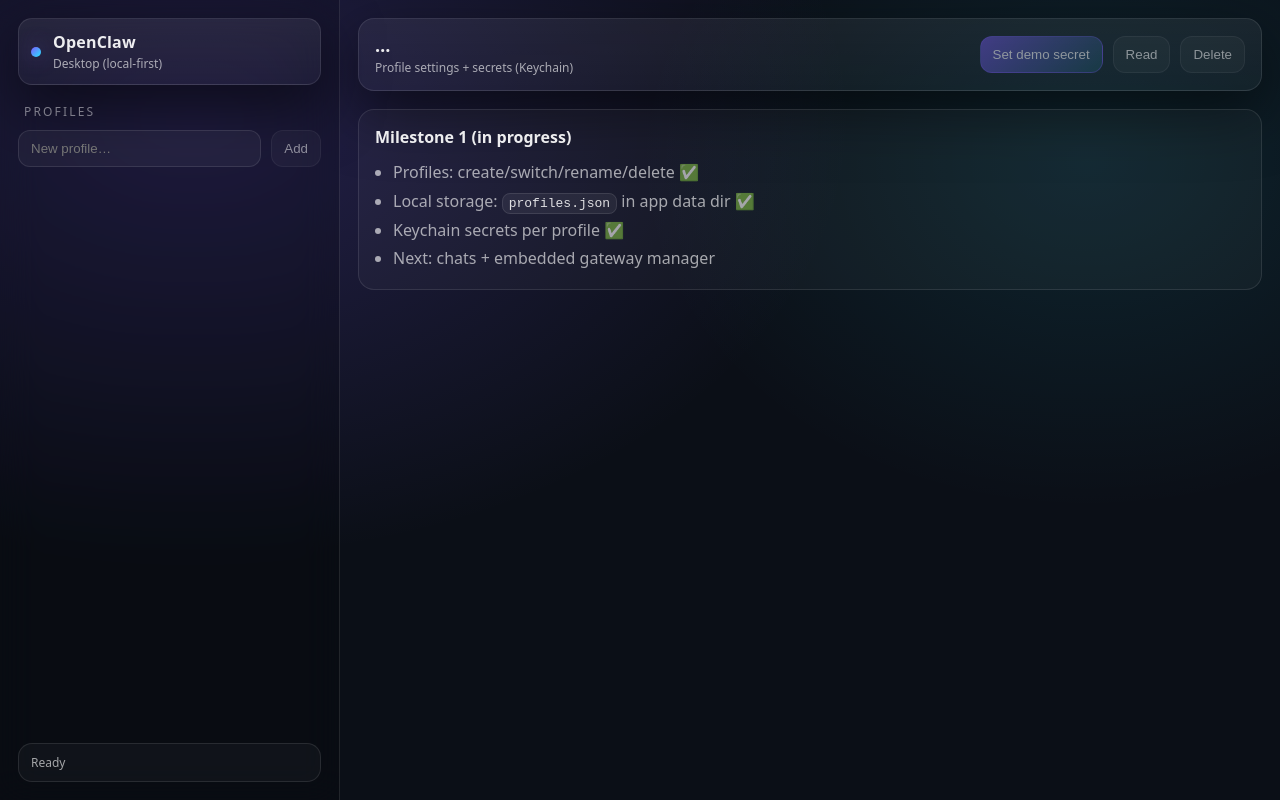
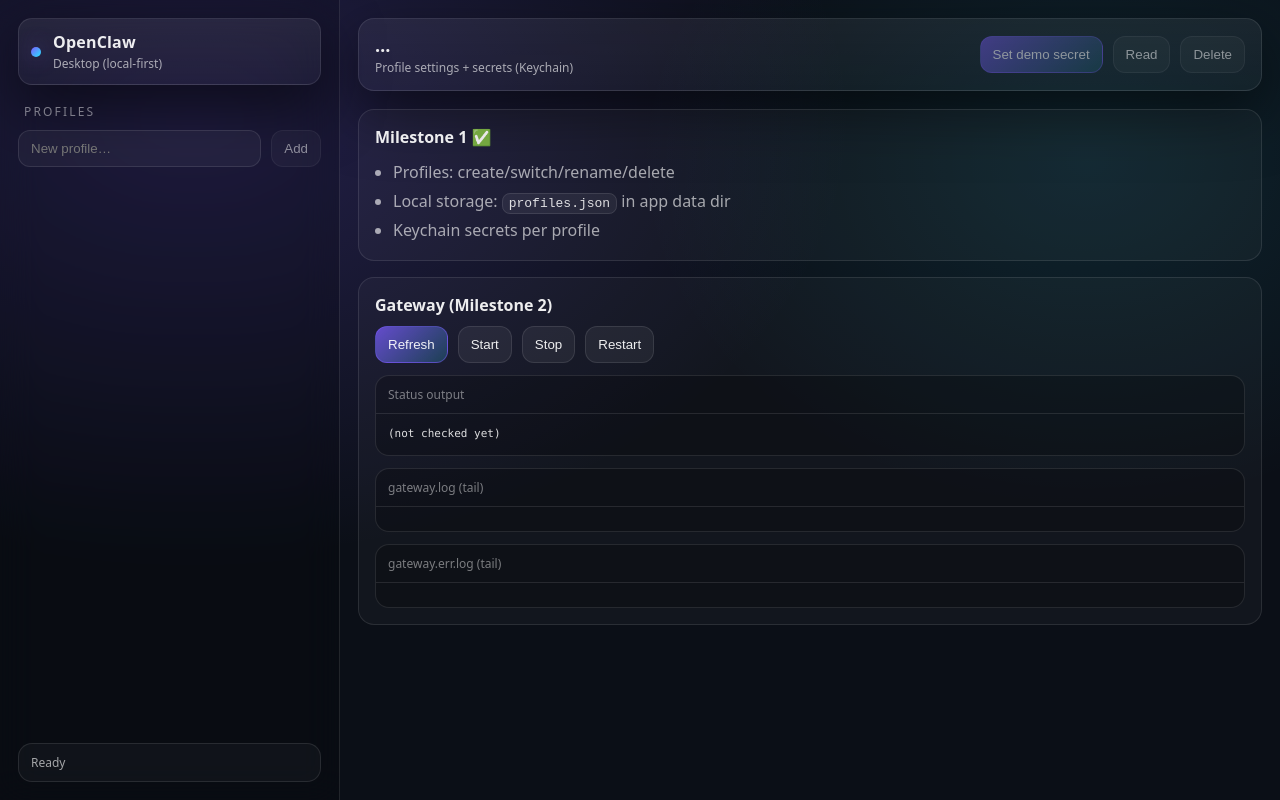
Before and after one commit to Aasishmuchala/OpenClaw-MacAPP, a React (Vite) app: page / in a window 1280 px wide. Built offline with nearby package versions, Linux system fonts and the light colour scheme.

Commit message:
feat: gateway controls (status/start/stop/restart) + log tail

```diff
--- a/src/App.css
+++ b/src/App.css
@@ -236,11 +236,54 @@ button:disabled {
   margin-top: 18px;
 }
 
+.oc-grid {
+  display: grid;
+  grid-template-columns: 1fr;
+  gap: 16px;
+}
+
 .oc-card {
   border: 1px solid var(--stroke);
   border-radius: 16px;
   padding: 16px;
   background: rgba(255, 255, 255, 0.03);
+}
+
+.oc-row {
+  display: flex;
+  flex-wrap: wrap;
+  gap: 10px;
+  margin-bottom: 12px;
+}
+
+.oc-mono {
+  margin-top: 12px;
+  border: 1px solid rgba(255, 255, 255, 0.10);
+  border-radius: 14px;
+  background: rgba(0, 0, 0, 0.22);
+  overflow: hidden;
+}
+
+.oc-mono-title {
+  font-size: 12px;
+  color: var(--muted2);
+  padding: 10px 12px;
+  border-bottom: 1px solid rgba(255, 255, 255, 0.10);
+}
+
+.oc-mono pre {
+  margin: 0;
+  padding: 12px;
+  font-family: ui-monospace, SFMono-Regular, Menlo, Monaco, Consolas, "Liberation Mono", "Courier New", monospace;
+  font-size: 11px;
+  line-height: 1.5;
+  color: rgba(255, 255, 255, 0.86);
+  white-space: pre-wrap;
+  word-break: break-word;
+}
+
+.oc-mono pre.danger {
+  color: rgba(255, 180, 190, 0.95);
 }
 
 .oc-card-title {
--- a/src/App.tsx
+++ b/src/App.tsx
@@ -1,6 +1,11 @@
 import { useEffect, useMemo, useState } from "react";
 import "./App.css";
 import {
+  gatewayLogs,
+  gatewayRestart,
+  gatewayStart,
+  gatewayStatus,
+  gatewayStop,
   profilesCreate,
   profilesDelete,
   profilesList,
@@ -9,6 +14,8 @@ import {
   secretDelete,
   secretGet,
   secretSet,
+  type GatewayLogs,
+  type GatewayStatus,
   type ProfilesStore,
 } from "./lib/tauri";
 
@@ -21,6 +28,8 @@ export default function App() {
   const [store, setStore] = useState<ProfilesStore | null>(null);
   const [busy, setBusy] = useState<string | null>(null);
   const [newProfileName, setNewProfileName] = useState("");
+  const [gw, setGw] = useState<GatewayStatus | null>(null);
+  const [gwLogs, setGwLogs] = useState<GatewayLogs | null>(null);
 
   const active = useMemo(() => {
     const id = store?.active_profile_id ?? null;
@@ -38,6 +47,54 @@ export default function App() {
       }
     })();
   }, []);
+
+  async function refreshGateway() {
+    setBusy("Checking gateway…");
+    try {
+      const s = await gatewayStatus();
+      setGw(s);
+      const l = await gatewayLogs(200);
+      setGwLogs(l);
+    } finally {
+      setBusy(null);
+    }
+  }
+
+  async function gwStart() {
+    setBusy("Starting gateway…");
+    try {
+      const s = await gatewayStart();
+      setGw(s);
+      const l = await gatewayLogs(200);
+      setGwLogs(l);
+    } finally {
+      setBusy(null);
+    }
+  }
+
+  async function gwStop() {
+    setBusy("Stopping gateway…");
+    try {
+      const s = await gatewayStop();
+      setGw(s);
+      const l = await gatewayLogs(200);
+      setGwLogs(l);
+    } finally {
+      setBusy(null);
+    }
+  }
+
+  async function gwRestart() {
+    setBusy("Restarting gateway…");
+    try {
+      const s = await gatewayRestart();
+      setGw(s);
+      const l = await gatewayLogs(200);
+      setGwLogs(l);
+    } finally {
+      setBusy(null);
+    }
+  }
 
   async function createProfile() {
     const name = newProfileName.trim();
@@ -196,15 +253,57 @@ export default function App() {
         </div>
 
         <div className="oc-content">
-          <div className="oc-card">
-            <div className="oc-card-title">Milestone 1 (in progress)</div>
-            <div className="oc-card-body">
-              <ul>
-                <li>Profiles: create/switch/rename/delete ✅</li>
-                <li>Local storage: <code>profiles.json</code> in app data dir ✅</li>
-                <li>Keychain secrets per profile ✅</li>
-                <li>Next: chats + embedded gateway manager</li>
-              </ul>
+          <div className="oc-grid">
+            <div className="oc-card">
+              <div className="oc-card-title">Milestone 1 ✅</div>
+              <div className="oc-card-body">
+                <ul>
+                  <li>Profiles: create/switch/rename/delete</li>
+                  <li>Local storage: <code>profiles.json</code> in app data dir</li>
+                  <li>Keychain secrets per profile</li>
+                </ul>
+              </div>
+            </div>
+
+            <div className="oc-card">
+              <div className="oc-card-title">Gateway (Milestone 2)</div>
+              <div className="oc-card-body">
+                <div className="oc-row">
+                  <button className="primary" onClick={refreshGateway} disabled={!!busy}>
+                    Refresh
+                  </button>
+                  <button onClick={gwStart} disabled={!!busy}>
+                    Start
+                  </button>
+                  <button onClick={gwStop} disabled={!!busy}>
+                    Stop
+                  </button>
+                  <button onClick={gwRestart} disabled={!!busy}>
+                    Restart
+                  </button>
+                </div>
+
+                <div className="oc-mono">
+                  <div className="oc-mono-title">Status output</div>
+                  <pre>{gw?.stdout || "(not checked yet)"}</pre>
+                  {gw?.stderr ? (
+                    <>
+                      <div className="oc-mono-title">stderr</div>
+                      <pre className="danger">{gw.stderr}</pre>
+                    </>
+                  ) : null}
+                </div>
+
+                <div className="oc-mono">
+                  <div className="oc-mono-title">gateway.log (tail)</div>
+                  <pre>{gwLogs?.out || ""}</pre>
+                </div>
+
+                <div className="oc-mono">
+                  <div className="oc-mono-title">gateway.err.log (tail)</div>
+                  <pre className="danger">{gwLogs?.err || ""}</pre>
+                </div>
+              </div>
             </div>
           </div>
         </div>
--- a/src/lib/tauri.ts
+++ b/src/lib/tauri.ts
@@ -43,3 +43,34 @@ export async function secretGet(profileId: string, key: string): Promise<string
 export async function secretDelete(profileId: string, key: string): Promise<void> {
   return invoke("secret_delete", { profileId, key });
 }
+
+export type GatewayStatus = {
+  exit_code: number;
+  stdout: string;
+  stderr: string;
+};
+
+export type GatewayLogs = {
+  out: string;
+  err: string;
+};
+
+export async function gatewayStatus(): Promise<GatewayStatus> {
+  return invoke("gateway_status");
+}
+
+export async function gatewayStart(): Promise<GatewayStatus> {
+  return invoke("gateway_start");
+}
+
+export async function gatewayStop(): Promise<GatewayStatus> {
+  return invoke("gateway_stop");
+}
+
+export async function gatewayRestart(): Promise<GatewayStatus> {
+  return invoke("gateway_restart");
+}
+
+export async function gatewayLogs(lines = 200): Promise<GatewayLogs> {
+  return invoke("gateway_logs", { lines });
+}
```
Also changed, not shown: 2 other files (tests, documents, lock files or other folders).
